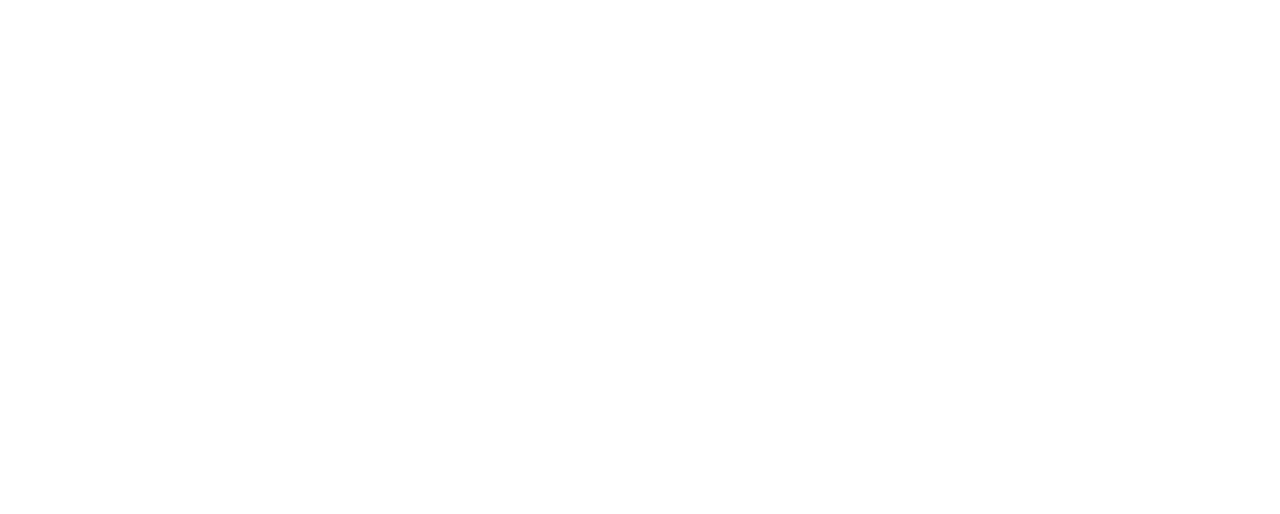
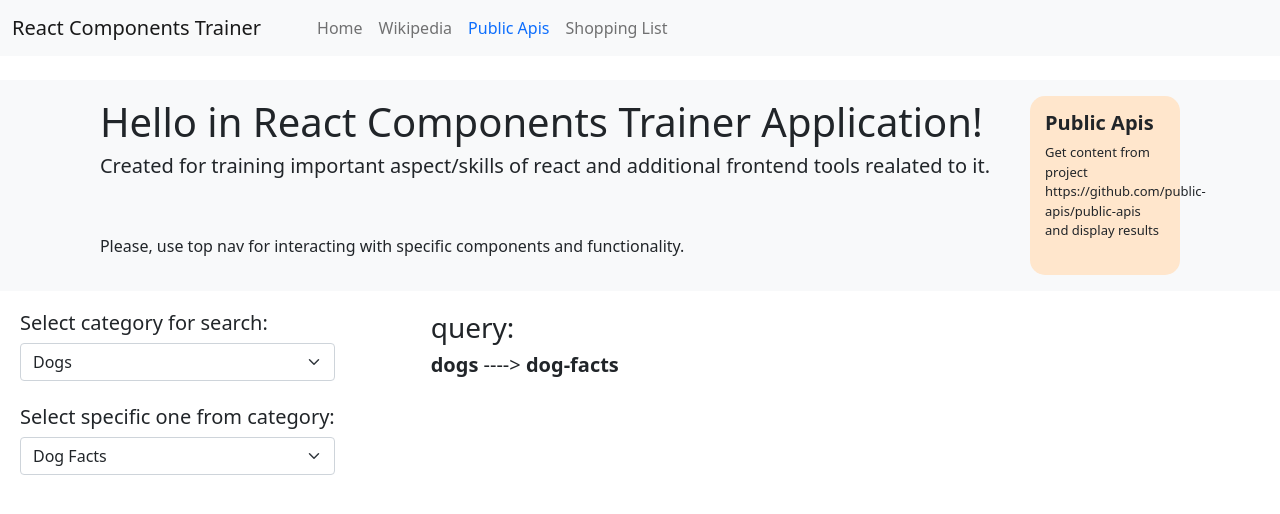
Before and after one commit to kxconrad/React-Components-Trainer, a React (Create React App) app: page /public-apis in a window 1280 px wide. Before the commit this address had no page. Shown: the top 514 px of the page. Built offline with nearby package versions, Linux system fonts and the light colour scheme.

Commit message:
rebuild yt to Public Apis, preparing logic

```diff
--- a/src/components/general/element/SearchInput.js
+++ b/src/components/general/element/SearchInput.js
@@ -7,15 +7,19 @@
 `;
 
 
-const SearchInput = ({ inputValue, onUpdateInput, inputDisabled = false }) => {
+const SearchInput = ({ inputValue, onUpdateInput, inputHint = false, inputDisabled = false }) => {
 
     return (
         <StyledSearchInput>
             <label htmlFor="search" className="form-label">Type your searching words</label>
             <input type="text" id="search" className="form-control search-input" onChange={onUpdateInput} value={inputValue} disabled={inputDisabled} />
-            <div className="form-text">
-                Press <b>enter</b> to get results.
-            </div>
+            {inputHint ?
+                <div className="form-text">
+                    {inputHint}
+                </div>
+                : null
+            }
+
         </StyledSearchInput>
     );
 
--- /dev/null
+++ b/src/components/publicApis/PublicApis.js
@@ -0,0 +1,90 @@
+import { useState, useEffect, useRef } from 'react';
+import styled from 'styled-components';
+import configuration from '../../data/publicApisConfig';
+
+const StyledWrapper = styled.div`
+    padding: 20px;
+    & select{
+        max-width: 350px;
+    }
+`;
+
+
+const PublicApis = () => {
+
+    const [selectObject, setSelectObject] = useState(configuration[0]);
+    const [activeSubSelect, setActiveSubSelect] = useState(selectObject.subCategories[0]);
+
+    const selectedSubCategory = useRef(null);
+    const queryWordsHeader = useRef(null);
+
+
+    useEffect(() => {
+        const queryWords = `<h3>query:</h3> <b>${selectObject.category}</b> ----> <b>${selectedSubCategory.current.selectedOptions[0].value}</b>`;
+        queryWordsHeader.current.innerHTML = queryWords;
+
+    }, [selectObject, activeSubSelect]);
+
+
+    const updateCategory = (event) => {
+
+        configuration.forEach((item) => {
+            if (item.category == event.target.value) {
+                setSelectObject(item);
+            }
+        });
+
+    }
+
+    const updateSubSategory = (event) => {
+
+        selectObject.subCategories.forEach((item) => {
+            if (item.value == event.target.value) {
+                setActiveSubSelect(item);
+            }
+        });
+
+    }
+
+    const categoriesOptions = configuration.map((item) => {
+        return <option
+            key={item.category}
+            value={item.category}>
+            {item.categoryTxt}
+        </option>
+    });
+
+    const subCategoriesOptions = selectObject.subCategories.map((item) => {
+        return <option
+            key={item.value}
+            value={item.value}>
+            {item.valueTxt}
+        </option>
+    });
+
+    console.log("selectObject: ", selectObject);
+    console.log("selectObject.category: ", selectObject.category);
+
+    return (
+        <StyledWrapper className="d-flex flex-row">
+            <div className="me-5">
+                {console.log("rerendered")}
+                <h5>Select category for search:</h5>
+                <select className="form-select" onChange={updateCategory}>
+                    {categoriesOptions}
+                </select>
+                <br />
+                <h5>Select specific one from category:</h5>
+                <select className="form-select" ref={selectedSubCategory} onChange={updateSubSategory}>
+                    {subCategoriesOptions}
+                </select>
+            </div>
+            <div className="ms-5">
+                <h5 ref={queryWordsHeader}></h5>
+            </div>
+
+        </StyledWrapper>
+    );
+}
+
+export default PublicApis;
--- a/src/components/outsideRequester/OutsideRequester.js
+++ b/src/components/shoppingList/ShoppingList.js
@@ -2,7 +2,7 @@
 import TopBar from './topbar/TopBar';
 import TaskList from './mainContent/TaskList';
 
-class OutsideRequester extends React.Component {
+class ShoppingList extends React.Component {
 
     state = {
         responseDataList: []
@@ -25,4 +25,4 @@
 };
 
 
-export default OutsideRequester;
+export default ShoppingList;
--- a/src/components/outsideRequester/mainContent/TaskList.js
+++ b/src/components/shoppingList/mainContent/TaskList.js
@@ -8,7 +8,7 @@
 
         const elements = this.props.responseDataList.map(({ id, createdAt, ownerId }) => {
             console.log("single item: ", id);
-            return <li className="list-group-item" key={id}>
+            return <li className="list-group-item shadow rounded mb-4" key={id}>
                 <span>id: {id}</span><br />
                 <span>createdAt: {createdAt}</span><br />
                 <span>ownerId: {ownerId}</span>
--- a/src/components/wikipedia/Wikipedia.js
+++ b/src/components/wikipedia/Wikipedia.js
@@ -54,12 +54,17 @@
 
     return (
         <StyledForm className="d-flex flex-column" onSubmit={onSubmit}>
-            <SearchInput inputValue={query} onUpdateInput={onUpdateInput} inputDisabled={objectDetails.inputDisabled} />
-            <div className="d-flex align-items-center justify-content-center list-wrapper" style={{ marginTop: '20px', marginBottom: '20px', minHeight: '250px' }}>
+            <SearchInput inputValue={query}
+                onUpdateInput={onUpdateInput}
+                inputDisabled={objectDetails.inputDisabled}
+                inputHint={<>Press <b>enter</b> to get results.</>}
+            >
+            </SearchInput>
+            < div className="d-flex align-items-center justify-content-center list-wrapper" style={{ marginTop: '20px', marginBottom: '20px', minHeight: '250px' }}>
                 {objectDetails.inputDisabled ? <LoadingSpinner /> : <ResponseDisplayer responseList={objectDetails.responseList} />}
-            </div>
+            </div >
 
-        </StyledForm>
+        </StyledForm >
 
     );
 };
--- a/src/components/youtube/Youtube.js
+++ /dev/null
@@ -1,14 +0,0 @@
-import React from 'react';
-
-class Youtube extends React.Component {
-
-    render() {
-        return (
-            <div> Youtube functionality </div>
-        );
-
-    }
-};
-
-
-export default Youtube;
--- a/src/data/menuConfig.js
+++ b/src/data/menuConfig.js
@@ -11,13 +11,13 @@
             details: 'Type your requesting words and hit enter key to check some short details provided by Wikipedia API'
         },
         {
-            value: 'youtube',
-            header: 'Youtube',
-            details: 'Search for video related to your category, then select something from list to prepare video player'
+            value: 'public-apis',
+            header: 'Public Apis',
+            details: 'Get content from project https://github.com/public-apis/public-apis and display results'
         },
         {
-            value: 'outside-requester',
-            header: 'Outside API Requester',
+            value: 'shopping-list',
+            header: 'Shopping List',
             details: 'Play a litte with 3rd API to get some shopping list'
         }
     ]
--- /dev/null
+++ b/src/data/publicApisConfig.js
@@ -0,0 +1,40 @@
+const configuration = [
+    {
+        category: "dogs",
+        categoryTxt: "Dogs",
+        subCategories: [
+            {
+                value: "dog-facts",
+                valueTxt: "Dog Facts",
+                apiUrl: "https://kinduff.github.io/dog-api/"
+            },
+            {
+                value: "dog-api",
+                valueTxt: "Dog API",
+                apiUrl: "https://dog.ceo/api/breeds/image/random"
+            }
+
+        ]
+
+    },
+    {
+        category: "cats",
+        categoryTxt: "Cats",
+        subCategories: [
+            {
+                value: "cat-facts",
+                valueTxt: "Cat Facts",
+                apiUrl: "https://cat-fact.herokuapp.com/facts"
+            },
+            {
+                value: "cataas",
+                valueTxt: "Cataas",
+                apiUrl: "https://cataas.com/cat"
+            }
+
+        ]
+
+    }
+];
+
+export default configuration;
--- a/src/index.js
+++ b/src/index.js
@@ -3,8 +3,8 @@
 import App from './components/App';
 import Home from './components/home/Home';
 import Wikipedia from './components/wikipedia/Wikipedia';
-import Youtube from './components/youtube/Youtube';
-import OutsideApiRequester from './components/outsideRequester/OutsideRequester';
+import PublicApis from './components/publicApis/PublicApis';
+import ShoppingList from './components/shoppingList/ShoppingList';
 
 
 
@@ -15,8 +15,8 @@
                 <Route index element={<Navigate to="/home" replace={true} />} />
                 <Route path="home" element={<Home />} />
                 <Route path="wikipedia" element={<Wikipedia />} />
-                <Route path="youtube" element={<Youtube />} />
-                <Route path="outside-requester" element={<OutsideApiRequester />} />
+                <Route path="public-apis" element={<PublicApis />} />
+                <Route path="shopping-list" element={<ShoppingList />} />
             </Route>
         </Routes>
     </BrowserRouter>,
```
Also changed, not shown: src/components/shoppingList/topbar/TopBar.js (renamed from src/components/outsideRequester/topbar/TopBar.js), src/components/shoppingList/topbar/content/CenterSide.js (renamed from src/components/outsideRequester/topbar/content/CenterSide.js), src/components/shoppingList/topbar/content/RightSide.js (renamed from src/components/outsideRequester/topbar/content/RightSide.js), src/components/shoppingList/topbar/content/user.png (renamed from src/components/outsideRequester/topbar/content/user.png).
